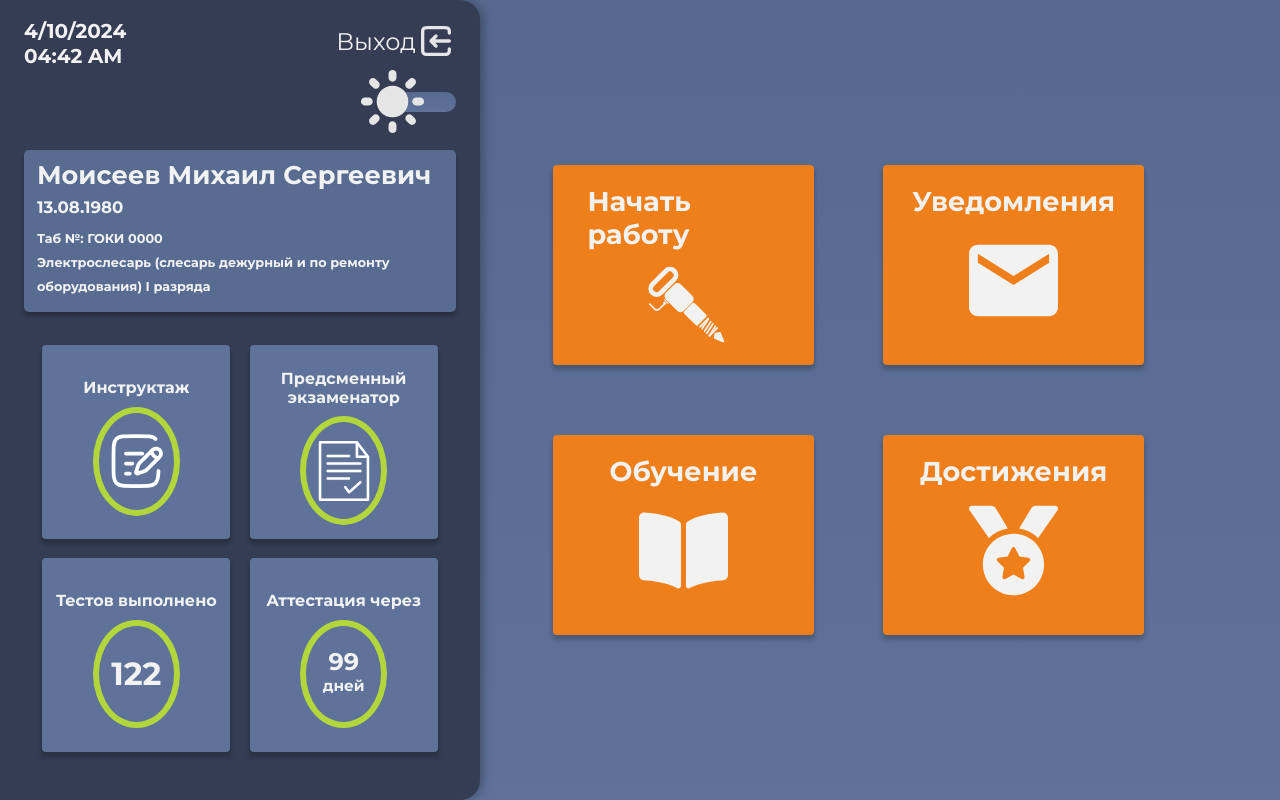
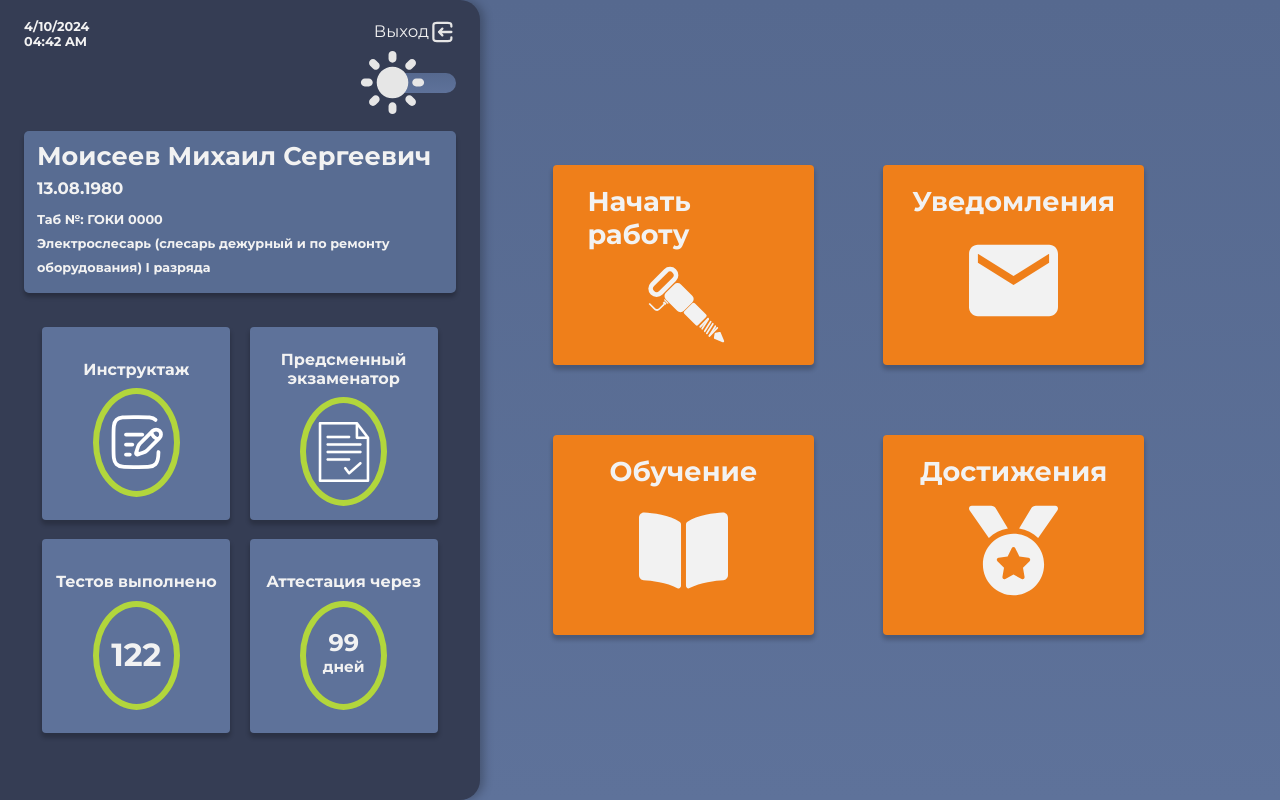
Before and after one commit to evasyukov/learn-acc, a Vue app: page / in a window 1280 px wide. Built offline with nearby package versions, Linux system fonts and the light colour scheme; the HTML template or start-up script is replaced by a standard one.

Commit message:
fix style

```diff
--- a/src/components/ChangeTheme.vue
+++ b/src/components/ChangeTheme.vue
@@ -31,20 +31,15 @@ export default {
   background: none;
   border: none;
 }
-/* Переключатель - коробка вокруг ползунка */
 .switch {
   position: relative;
   display: inline-block;
   width: 76px;
   height: 34px;
 }
-
-/* Скрыть флажок HTML по умолчанию */
 .switch input {
   opacity: 0;
 }
-
-/* Ползунок */
 .slider {
   position: absolute;
   cursor: pointer;
@@ -58,7 +53,6 @@ export default {
   width: 76px;
   height: 20px;
 }
-
 .slider:before {
   content: url(/assets/change-btn.svg);
   position: absolute;
@@ -67,22 +61,15 @@ export default {
   -webkit-transition: 0.4s;
   transition: 0.4s;
 }
-
 input:checked + .slider {
   background: rgba(239, 127, 26, 1);
 }
-
 input:checked + .slider:before {
-  -webkit-transform: translateX(26px);
-  -ms-transform: translateX(26px);
   transform: translateX(90%);
 }
-
-/* Закругленные ползунки */
 .slider.round {
   border-radius: 34px;
 }
-
 .slider.round:before {
   border-radius: 50%;
 }
--- a/src/components/Date.vue
+++ b/src/components/Date.vue
@@ -52,10 +52,9 @@ export default {
 p {
   color: rgba(242, 242, 242, 1);
   font-family: Montserrat;
-  font-size: 20px;
+  font-size: 1vw;
   font-weight: 700;
-  line-height: 24.38px;
-  text-align: left;
+  /* text-align: left; */
 }
 .exit {
   margin-top: 3%;
@@ -65,16 +64,17 @@ p {
   background: none;
   border: none;
   cursor: pointer;
-}
-.exit img {
-  width: 40px;
-  height: 40px;
-}
-.exit p {
-  /* font-family: Montserrat; */
-  font-size: 24px;
-  font-weight: 400;
-  line-height: 29.26px;
-  text-align: left;
+
+  & img {
+    width: 2.1vw;
+    height: 3.7vh;
+  }
+
+  & p {
+    font-size: 1.3vw;
+    font-weight: 400;
+    line-height: 29.26px;
+    text-align: left;
+  }
 }
 </style>
```
